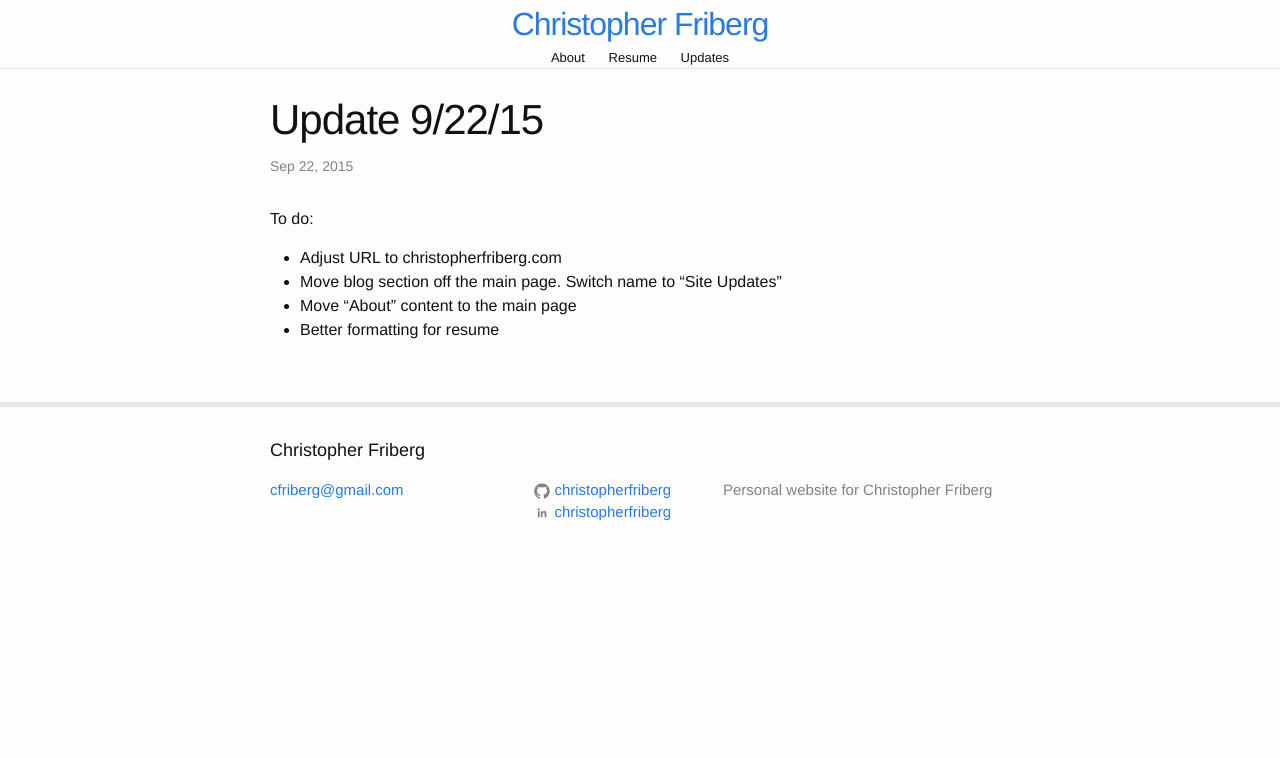
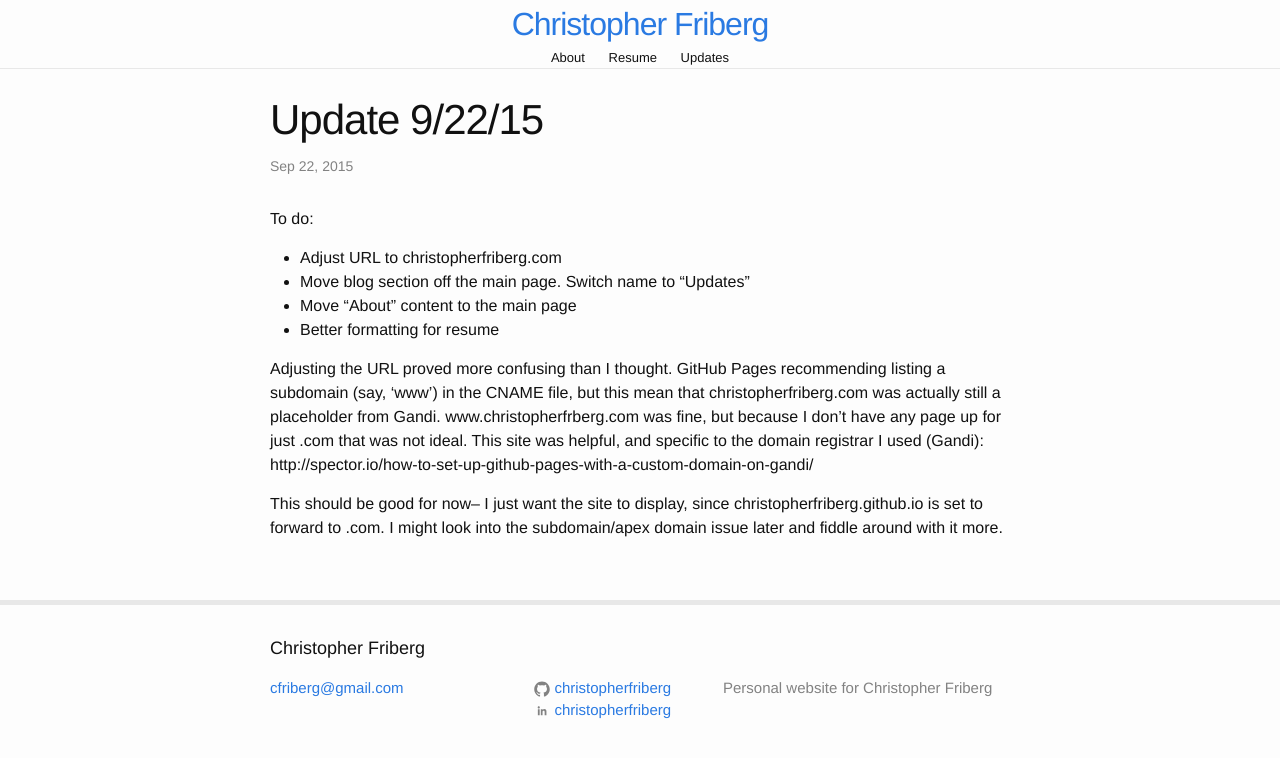
Before and after one commit to christopherfriberg/christopherfriberg, a Jekyll site: the page built from _posts/2015-09-22-post-3.markdown, in a window 1280 px wide. Shown: the top 758 px of the page. Built offline with Jekyll 4.4.1, drawn with Linux system fonts in a browser that asks for light colours.

Commit message:
Adjust CNAME

```diff
--- a/CNAME
+++ b/CNAME
@@ -1 +1 @@
-www.christopherfriberg.com
+christopherfriberg.com
--- a/_posts/2015-09-22-post-3.markdown
+++ b/_posts/2015-09-22-post-3.markdown
@@ -3,11 +3,15 @@
 title:  "Update 9/22/15"
 date:   2015-09-22 01:30:00
 categories: site update
-preview: Add image to the main page
+preview: Switch to domain to .com, adjust main page
 ---
 To do:
 
 * Adjust URL to christopherfriberg.com
-* Move blog section off the main page. Switch name to "Site Updates"
+* Move blog section off the main page. Switch name to "Updates"
 * Move "About" content to the main page
 * Better formatting for resume
+
+Adjusting the URL proved more confusing than I thought. GitHub Pages recommending listing a subdomain (say, 'www') in the CNAME file, but this mean that christopherfriberg.com was actually still a placeholder from Gandi. www.christopherfrberg.com was fine, but because I don't have any page up for just .com that was not ideal. This site was helpful, and specific to the domain registrar I used (Gandi): http://spector.io/how-to-set-up-github-pages-with-a-custom-domain-on-gandi/
+
+This should be good for now-- I just want the site to display, since christopherfriberg.github.io is set to forward to .com. I might look into the subdomain/apex domain issue later and fiddle around with it more.
```
